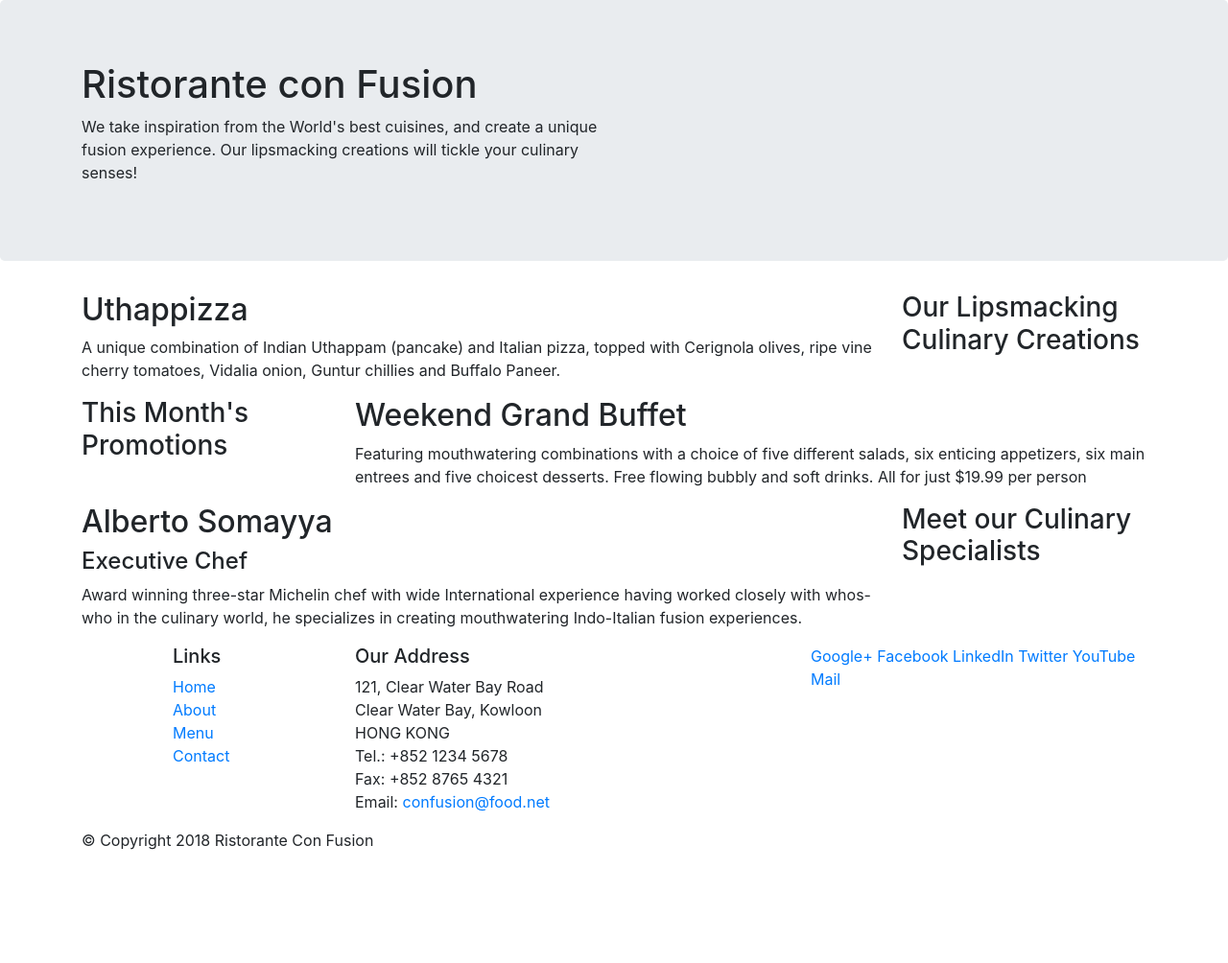
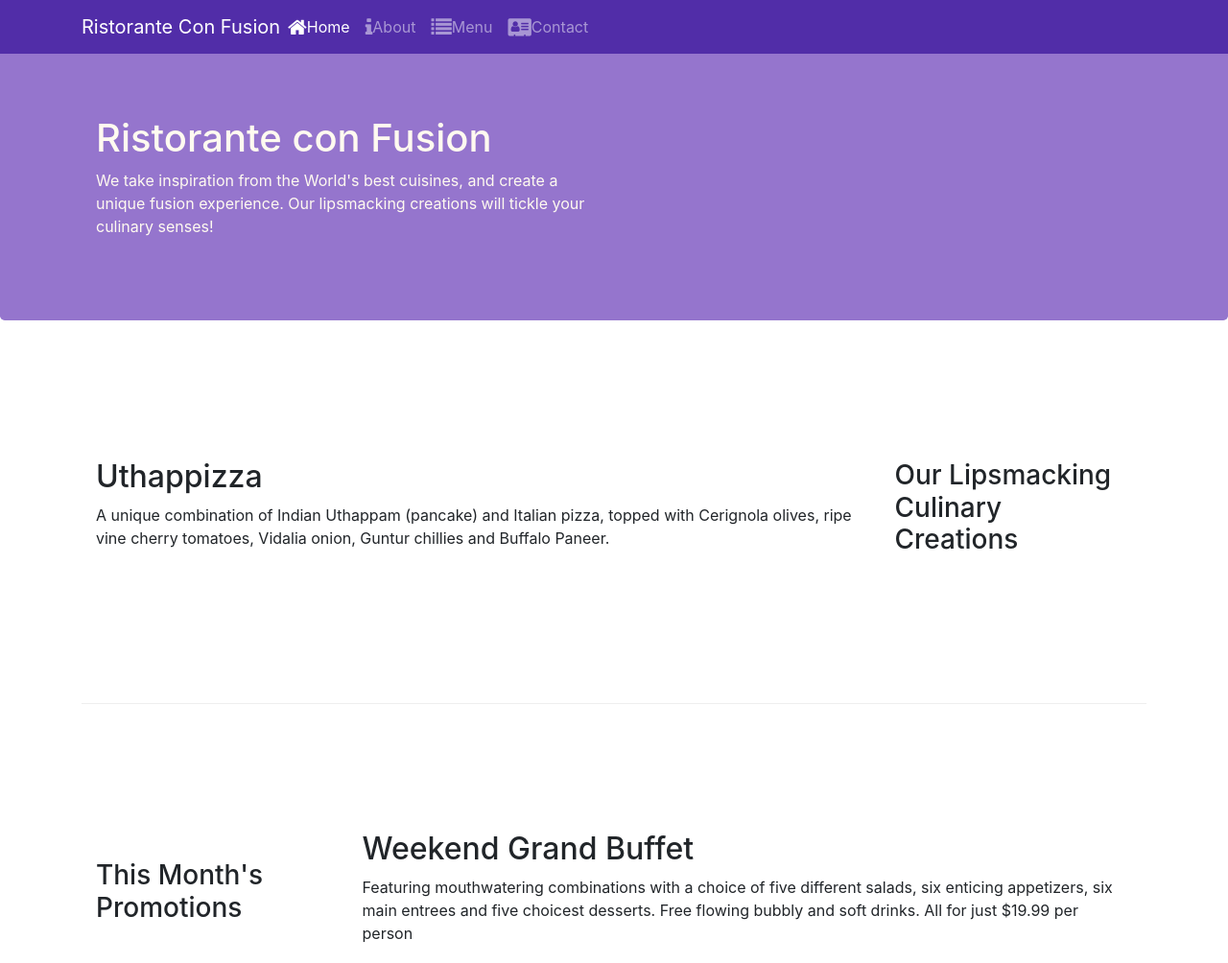
Before and after one commit to Sjx1254/Boot, a website: page index.html in a window 1280 px wide. Shown: the top 1004 px of the page at 96% size. Before the commit the page ends 904 px from the top, so only its background shows below. Drawn offline with nearby package versions, Linux system fonts and the light colour scheme.

Commit message:
icon fonts

```diff
--- /dev/null
+++ b/css/styles.css
@@ -0,0 +1,40 @@
+.row-header{
+    margin:0px auto;
+    padding:0px;
+}
+
+.row-content {
+    margin:0px auto;
+    padding: 50px 0px 50px 0px;
+    border-bottom: 1px ridge;
+    min-height:400px;
+}
+
+.footer{
+    background-color: #D1C4E9;
+    margin:0px auto;
+    padding: 20px 0px 20px 0px;
+}
+
+.jumbotron {
+    padding: 70px 30px 70px 30px;
+    margin: 0px auto;
+    background: #9575CD;
+    color: floralwhite;
+}
+
+address{
+    font-size:80%;
+    margin:0px;
+    color: #0f0f0f;
+}
+
+body {
+    padding: 50px 0px 0px 0px;
+    z-index: 0;
+}
+
+.navbar-dark {
+    background-color: #512DA8;
+
+}
--- a/index.html
+++ b/index.html
@@ -5,16 +5,39 @@
     <meta charset="utf-8">
     <meta name="viewport" content="width=device-width, initial-scale=1, shrink-to-fit=no">
     <meta http-equiv="x-ua-compatible" content="ie=edge">
-
     <link rel="stylesheet" href="node_modules/bootstrap/dist/css/bootstrap.min.css">
+    <link rel="stylesheet" href="css/styles.css">
+    <link rel="stylesheet" href="node_modules/font-awesome/css/font-awesome.min.css">
+    <link rel="stylesheet" href="node_modules/bootstrap-social/bootstrap-social.css">
     <title>Ristorante Con Fusion</title>
 </head>
 
 <body>
+    <nav class = "navbar navbar-dark navbar-expand-sm fixed-top">
+        <div class="container">
+            <button class="navbar-toggler" type="button" data-toggle="collapse" data-target="#Navbar">
+                <span class="navbar-toggler-icon"></span>
+
+            </button>
+            <a class="navbar-brand mr-auto" href="#">Ristorante Con Fusion</a>
+            <div class="collapse navbar-collapse" id="Navbar">
+                <ul class="navbar-nav mr-auto">
+                    <li class="nav-item active"><a class="nav-link" href="#"><span class="fa fa-home fa-lg"></span>Home</a></li> <!-- you could use div or span here div will just make the icon cover the entire width-->
+                    <li class="nav-item"><a class="nav-link" href="./aboutus.html"><span class="fa fa-info fa-lg"></span>About</a></li> <!-- second command specifies how large you want the icon font to be (large or small)-->
+                    <li class="nav-item"><a class="nav-link" href="#"><span class="fa fa-list fa-lg"></span>Menu</a></li>
+                    <li class="nav-item"><a class="nav-link" href="#"><span class="fa fa-address-card fa-lg"></span>Contact</a></li>
+
+
+                </ul>
+
+            </div>
+        </div>
+
+    </nav>
 
     <header class="jumbotron">
         <div class="container">
-            <div class="row">
+            <div class="row row-header">
                 <div class="col-12 col-sm-6">
                     <h1>Ristorante con Fusion</h1>
                     <p>We take inspiration from the World's best cuisines, and create a unique fusion experience. Our lipsmacking creations will tickle your culinary senses!</p>
@@ -26,47 +49,47 @@
     </header>
 
     <div class="container">
-        <div class="row">
+        <div class="row row-content align-items-center">
             <div class="col-12 col-sm-4 order-sm-last col-md-3">
                 <h3>Our Lipsmacking Culinary Creations</h3>
             </div>
             <div class="col col-sm order-sm-first col-md">
                 <h2>Uthappizza</h2>
-                <p>A unique combination of Indian Uthappam (pancake) and Italian pizza, topped with Cerignola olives, ripe vine cherry tomatoes, Vidalia onion, Guntur chillies and Buffalo Paneer.</p>
+                <p class="d-none d-sm-block"> A unique combination of Indian Uthappam (pancake) and Italian pizza, topped with Cerignola olives, ripe vine cherry tomatoes, Vidalia onion, Guntur chillies and Buffalo Paneer.</p>
             </div>
         </div>
 
 
-        <div class="row">
+        <div class="row row-content align-items-center">
             <div class="col-12 col-sm-4 col-md-3">
                 <h3>This Month's Promotions</h3>
             </div>
             <div class="col col-sm col-md">
                 <h2>Weekend Grand Buffet</h2>
-                <p>Featuring mouthwatering combinations with a choice of five different salads, six enticing appetizers, six main entrees and five choicest desserts. Free flowing bubbly and soft drinks. All for just $19.99 per person </p>
+                <p class="d-none d-sm-block">Featuring mouthwatering combinations with a choice of five different salads, six enticing appetizers, six main entrees and five choicest desserts. Free flowing bubbly and soft drinks. All for just $19.99 per person </p>
             </div>
         </div>
 
-        <div class="row">
+        <div class="row row-content align-items-center">
             <div class="col-12 col-sm-4 order-sm-last col-md-3">
                 <h3>Meet our Culinary Specialists</h3>
             </div>
             <div class="col col-sm order-sm-first col-md">
                 <h2>Alberto Somayya</h2>
                 <h4>Executive Chef</h4>
-                <p>Award winning three-star Michelin chef with wide International experience having worked closely with whos-who in the culinary world, he specializes in creating mouthwatering Indo-Italian fusion experiences. </p>
+                <p class="d-none d-sm-block">Award winning three-star Michelin chef with wide International experience having worked closely with whos-who in the culinary world, he specializes in creating mouthwatering Indo-Italian fusion experiences. </p>
             </div>
         </div>
     </div>
 
-    <footer>
+    <footer class="footer">
         <div class="container">
             <div class="row">
                 <div class="col-4 offset-1 col-sm-2">
                     <h5>Links</h5>
                     <ul class="list-unstyled">
                         <li><a href="#">Home</a></li>
-                        <li><a href="#">About</a></li>
+                        <li><a href="./aboutus.html">About</a></li>
                         <li><a href="#">Menu</a></li>
                         <li><a href="#">Contact</a></li>
                     </ul>
@@ -77,23 +100,25 @@
 		              121, Clear Water Bay Road<br>
 		              Clear Water Bay, Kowloon<br>
 		              HONG KONG<br>
-		              Tel.: +852 1234 5678<br>
-		              Fax: +852 8765 4321<br>
-		              Email: <a href="mailto:confusion@food.net">confusion@food.net</a>
+		              <span class="fa fa-phone fa-lg"></span>: +852 1234 5678<br> <!-- creates a line break in the code-->
+                      <i class="fa fa-fax fa-lg"></i>: +852 8765 4321<br>
+                      <i class="fa fa-envelope fa-lg"></i>:
+                      <a href="mailto:confusion@food.net">confusion@food.net</a>
+
 		           </address>
                 </div>
-                <div class="col-12 col-sm-4">
-                    <div>
-                        <a href="http://google.com/+">Google+</a>
-                        <a href="http://www.facebook.com/profile.php?id=">Facebook</a>
-                        <a href="http://www.linkedin.com/in/">LinkedIn</a>
-                        <a href="http://twitter.com/">Twitter</a>
-                        <a href="http://youtube.com/">YouTube</a>
-                        <a href="mailto:">Mail</a>
+                <div class="col-12 col-sm-4 align-self-center ">
+                    <div class="text-center">
+                        <a class="btn btn-social-icon btn-google" href="http://google.com/+"><i class="fa fa-google-plus"></i></a> <!-- can use i, span, or div here-->
+                        <a class="btn btn-social-icon btn-facebook" href="http://www.facebook.com/profile.php?id="><i class="fa fa-facebook"></i></a>
+                        <a class="btn btn-social-icon btn-linkedin" href="http://www.linkedin.com/in/"><i class="fa fa-linkedin"></i></a>
+                        <a class="btn btn-social-icon btn-twitter" href="http://twitter.com/"><i class="fa fa-twitter"></i></a>
+                        <a class="btn btn-social-icon btn-google" href="http://youtube.com/"><i class="fa fa-youtube"></i></a>
+                        <a class="btn btn-social-icon" href="mailto:"><i class="fa fa-envelope-o"></i></a>
                     </div>
                 </div>
            </div>
-           <div class="row">
+           <div class="row justify-content-center">
                 <div class="col-auto">
                     <p>© Copyright 2018 Ristorante Con Fusion</p>
                 </div>
--- a/package.json
+++ b/package.json
@@ -15,6 +15,8 @@
   },
   "dependencies": {
     "bootstrap": "^4.0.0",
+    "bootstrap-social": "^5.1.1",
+    "font-awesome": "^4.7.0",
     "jquery": "^3.3.1",
     "popper.js": "^1.12.9"
   }
```
Also changed, not shown: aboutus.html (added, +138 -0 lines), 2 other files.
